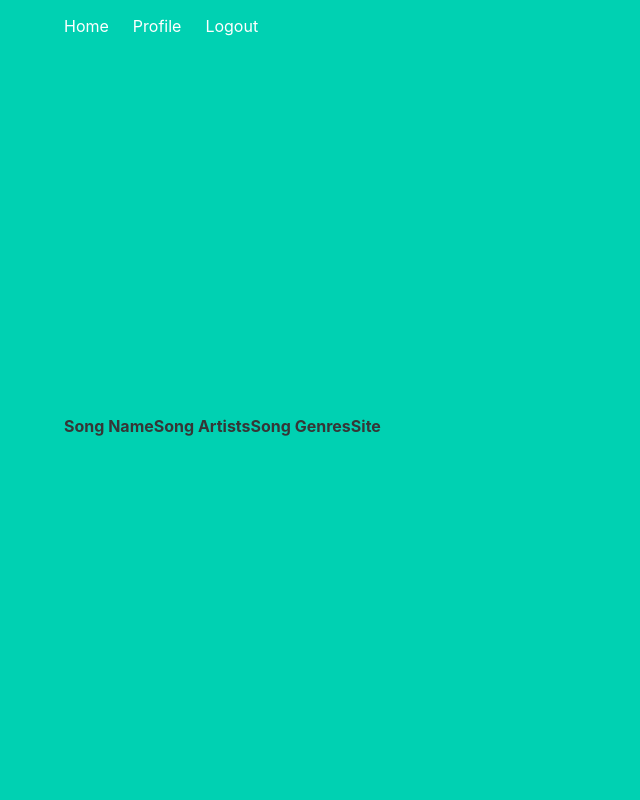
After one commit to blsouthcott/top-tracks-hub, a Flask app: page /songs in a window 1280 px wide. The commit adds this page. Shown: the whole page, without its empty margins (0-640 px from the left). Run offline with Flask 2, Linux system fonts and the light colour scheme; a user stored in the database is signed in; data that the repository does not hold is empty.

Commit message:
fix db import and add view for displaying all songs in database

```diff
--- a/app/app.py
+++ b/app/app.py
@@ -56,9 +56,6 @@ def get_spotify_obj():
 # sched.add_job(send_scheduled_email_test, "interval", hours=12, id="00001", next_run_time=datetime.now()+timedelta(seconds=30))
 # sched.add_job(track_foreign_priority, "cron", day_of_week="mon-fri", hour="11,19", id="00002", next_run_time=datetime.now()+timedelta(seconds=60))
 #sched.start()
-
-
-db = SQLAlchemy()
 
 
 def create_app():
@@ -250,3 +247,10 @@ def logout():
     if uid is not None:
         users.pop(uid, None)
     return redirect("/", 307)
+
+
+@app.route("/songs", methods=["GET"])
+@login_required
+def stored_songs():
+    songs = Song.query.all()
+    return render_template("display_tracks.html", songs=songs)
--- a/app/templates/base.html
+++ b/app/templates/base.html
@@ -5,7 +5,7 @@
     <meta charset="utf-8">
     <meta http-equiv="X-UA-Compatible" content="IE=edge">
     <meta name="viewport" content="width=device-width, initial-scale=1">
-    <title>Flask Auth Example</title>
+    <title>Top Tracks</title>
     <link rel="stylesheet" href="https://cdnjs.cloudflare.com/ajax/libs/bulma/0.7.2/css/bulma.min.css" />
 </head>
 
--- /dev/null
+++ b/app/templates/display_tracks.html
@@ -0,0 +1,22 @@
+{% extends "base.html" %}
+
+{% block content %}
+<table>
+    <thead>
+        <th>Song Name</th>
+        <th>Song Artists</th>
+        <th>Song Genres</th>
+        <th>Site</th>
+    </thead>
+    <tbody>
+        {% for song in songs %}
+            <tr>
+                <td>{{ song.name }}</td>
+                <td>{{ song.artists }}</td>
+                <td>{{ song.genres }}</td>
+                <td>{{ song.site_name }}</td>
+            </tr>
+        {% endfor %}
+    </tbody>
+</table>
+{% endblock %}
--- a/app/templates/profile.html
+++ b/app/templates/profile.html
@@ -9,7 +9,7 @@
       </div>
   {% endif %}
   {% endwith %}
-  Welcome, {{ name}}!
+  Welcome, {{ name }}!
 </h1>
 <span class="has-text-link"><a href="{{ url_for('authorize') }}">Authorize Spotify Account</a></span></span>
 <br><br>
```
Also changed, not shown: app/controller.py (+5 -4 lines).
